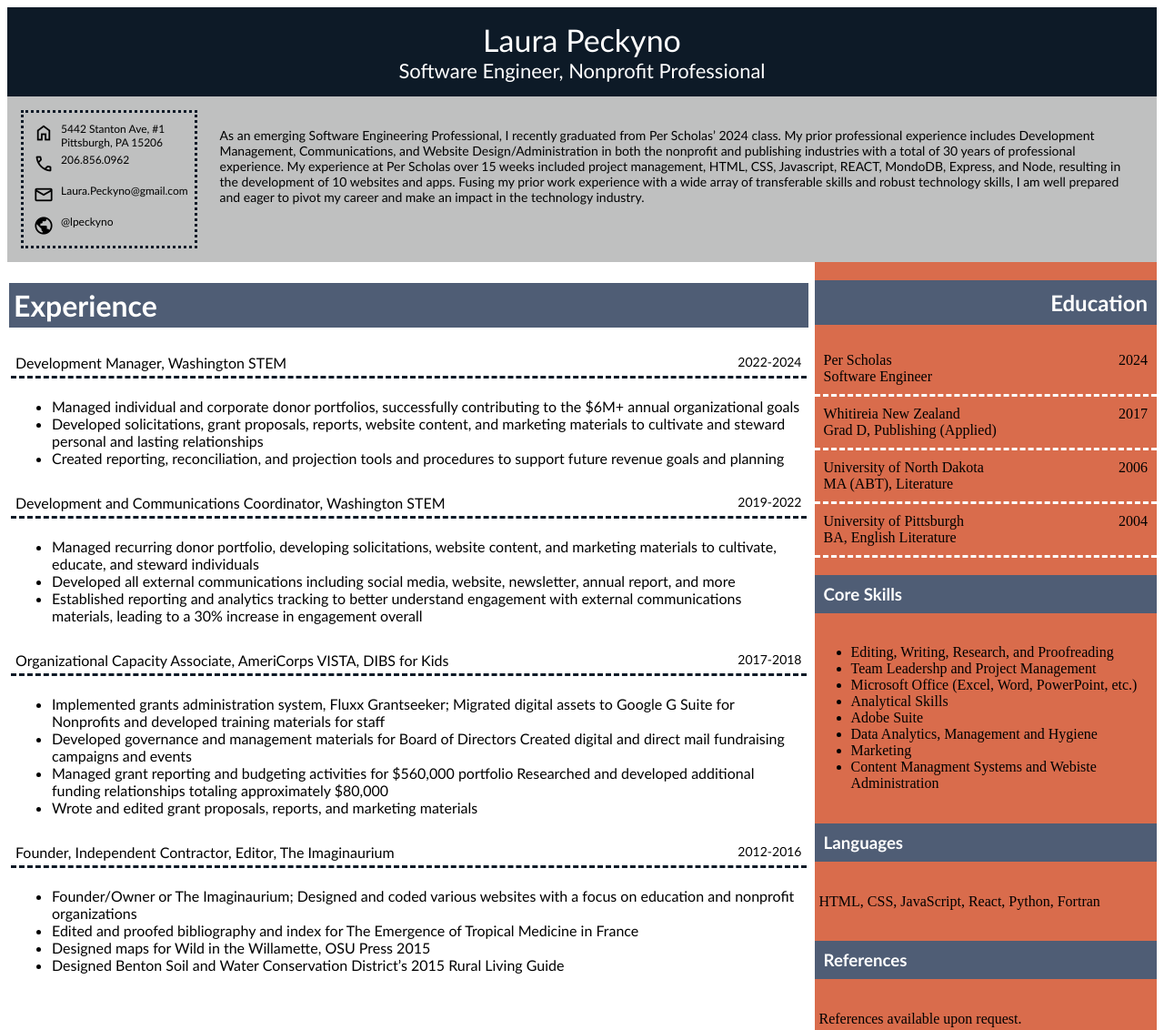
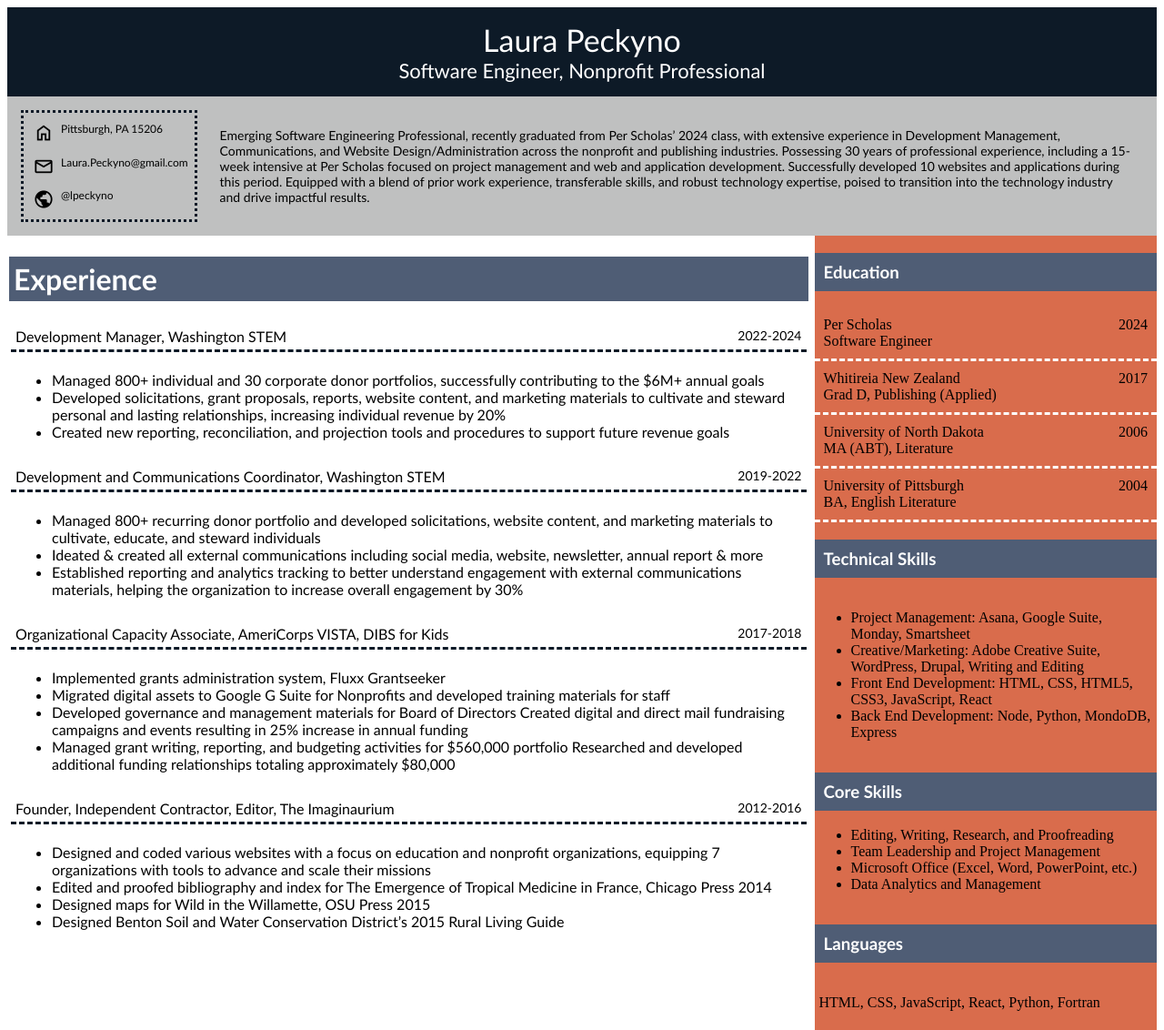
Before and after one commit to LauraPeckyno/resume, a plain HTML site: page index.html in a window 1280 px wide. Shown: the top 1132 px of the page at 91% size. Drawn offline with nearby package versions, Linux system fonts and the light colour scheme; a script that the page names is missing.

Commit message:
Updates to resume

```diff
--- a/index.html
+++ b/index.html
@@ -26,18 +26,7 @@
                                 home
                             </span>
                         </div>
-                        <div class="address">5442
-                            Stanton Ave, #1<br>Pittsburgh, PA 15206
-                        </div>
-                    </div>
-                    <div class="iconblock">
-                        <div class="icon">
-                            <span class="material-symbols-outlined">
-                                call
-                            </span>
-                        </div>
-                        <div class="address">
-                            206.856.0962
+                        <div class="address">Pittsburgh, PA 15206
                         </div>
                     </div>
                     <div class="iconblock">
@@ -61,20 +50,20 @@
                         </div>
                     </div>
                 </div>
-                <div class="summary"><p>As an emerging Software Engineering
-                        Professional, I recently graduated from Per Scholas’
-                        2024 class. My prior professional experience includes
-                        Development Management, Communications, and Website
-                        Design/Administration in both the nonprofit and
-                        publishing industries with a total of 30 years of
-                        professional experience. My experience at Per Scholas
-                        over 15 weeks included project management, HTML, CSS,
-                        Javascript, REACT, MondoDB, Express, and Node, resulting
-                        in the development of 10 websites and apps. Fusing my
-                        prior work experience with a wide array of transferable
-                        skills and robust technology skills, I am well prepared
-                        and eager to pivot my career and make an impact in the
-                        technology industry.</div>
+                <div class="summary"><p>Emerging Software Engineering
+                        Professional, recently graduated from Per Scholas’ 2024
+                        class, with extensive experience in Development
+                        Management, Communications, and Website
+                        Design/Administration across the nonprofit and
+                        publishing industries. Possessing 30 years of
+                        professional experience, including a 15-week intensive
+                        at Per Scholas focused on project management and web and
+                        application development. Successfully developed 10
+                        websites and applications during this period. Equipped
+                        with a blend of prior work experience, transferable
+                        skills, and robust technology expertise, poised to
+                        transition into the technology industry and drive
+                        impactful results.</div>
                 </div>
                 <div class="experienceContainer">
                     <div class="left">
@@ -89,21 +78,20 @@
                                 </div>
                             </div>
                             <div class="jobDesc">
-                                <ul><li>Managed individual and corporate donor
-                                        portfolios, successfully contributing to
-                                        the
-                                        $6M+ annual organizational goals</li>
+                                <ul><li>Managed 800+ individual and 30 corporate
+                                        donor portfolios, successfully
+                                        contributing to the $6M+ annual
+                                        goals</li>
                                     <li>Developed solicitations, grant
-                                        proposals,
-                                        reports, website content, and marketing
-                                        materials to cultivate and steward
-                                        personal
-                                        and lasting relationships</li>
-                                    <li>Created reporting, reconciliation, and
-                                        projection tools and procedures to
-                                        support
-                                        future revenue goals and
-                                        planning</li></ul></div>
+                                        proposals, reports, website content, and
+                                        marketing materials to cultivate and
+                                        steward personal and lasting
+                                        relationships, increasing individual
+                                        revenue by 20%</li>
+                                    <li>Created new reporting, reconciliation,
+                                        and projection tools and procedures to
+                                        support future revenue
+                                        goals</li></ul></div>
                         </div>
                         <div class="jobBox">
                             <div class="jobs">
@@ -116,22 +104,20 @@
                                 </div>
                             </div>
                             <div class="jobDesc">
-                                <ul><li>Managed recurring donor portfolio,
-                                        developing solicitations, website
-                                        content,
-                                        and marketing materials to cultivate,
-                                        educate, and steward individuals</li>
-                                    <li>Developed all external communications
-                                        including social media, website,
-                                        newsletter,
-                                        annual report, and more</li>
+                                <ul><li>Managed 800+ recurring donor portfolio
+                                        and developed solicitations, website
+                                        content, and marketing materials to
+                                        cultivate, educate, and steward
+                                        individuals</li>
+                                    <li>Ideated & created all external
+                                        communications including social media,
+                                        website, newsletter, annual report &
+                                        more</li>
                                     <li>Established reporting and analytics
-                                        tracking
-                                        to better understand engagement with
-                                        external communications materials,
-                                        leading
-                                        to a 30% increase in engagement
-                                        overall</li>
+                                        tracking to better understand engagement
+                                        with external communications materials,
+                                        helping the organization to increase
+                                        overall engagement by 30%</li>
                                 </div>
                             </div>
                             <div class="jobBox">
@@ -146,30 +132,22 @@
                                 </div>
                                 <div class="jobDesc">
                                     <ul><li>Implemented grants administration
-                                            system, Fluxx Grantseeker; Migrated
-                                            digital assets to Google G Suite for
-                                            Nonprofits and developed training
-                                            materials for staff
-
-                                        </li>
-                                        <li>
-                                            Developed governance and management
+                                            system, Fluxx Grantseeker</li>
+                                        <li>Migrated digital assets to Google G
+                                            Suite for Nonprofits and developed
+                                            training materials for staff</li>
+                                        <li>Developed governance and management
                                             materials for Board of Directors
                                             Created digital and direct mail
                                             fundraising campaigns and events
-                                        </li>
-                                        <li>
-                                            Managed grant reporting and
-                                            budgeting
-                                            activities for $560,000 portfolio
-                                            Researched and developed additional
-                                            funding relationships totaling
-                                            approximately $80,000
-                                        </li>
-                                        <li>
-                                            Wrote and edited grant proposals,
-                                            reports, and marketing materials
-                                        </li>
+                                            resulting in 25% increase in annual
+                                            funding</li>
+                                        <li>Managed grant writing, reporting,
+                                            and budgeting activities for
+                                            $560,000 portfolio Researched and
+                                            developed additional funding
+                                            relationships totaling approximately
+                                            $80,000</li>
                                     </ul>
 
                                 </div>
@@ -185,26 +163,20 @@
                                     </div>
                                 </div>
                                 <div class="jobDesc">
-                                    <ul><li>Founder/Owner or The Imaginaurium;
-                                            Designed and coded various websites
+                                    <ul><li>Designed and coded various websites
                                             with a focus on education and
-                                            nonprofit organizations
-                                        </li>
-                                        <li>
-                                            Edited and proofed bibliography and
+                                            nonprofit organizations, equipping 7
+                                            organizations with tools to advance
+                                            and scale their missions</li>
+                                        <li>Edited and proofed bibliography and
                                             index for The Emergence of Tropical
-                                            Medicine in France
-
-                                        </li>
-                                        <li>
-                                            Designed maps for Wild in the
-                                            Willamette, OSU Press 2015
-                                        </li>
-                                        <li>
-                                            Designed Benton Soil and Water
+                                            Medicine in France, Chicago Press
+                                            2014</li>
+                                        <li>Designed maps for Wild in the
+                                            Willamette, OSU Press 2015</li>
+                                        <li>Designed Benton Soil and Water
                                             Conservation District’s 2015 Rural
-                                            Living Guide
-                                        </li>
+                                            Living Guide</li>
                                     </ul>
                                 </div>
                             </div>
@@ -214,7 +186,7 @@
                         <div class="right">
                             <div class="skillsBox">
                                 <div class="skillArea">
-                                    <h2>Education</h2>
+                                    <h3>Education</h3>
                                     <!--img and dates + degree/cert/school-->
                                     <div class="schoolBox">
                                         <div class="school">
@@ -254,14 +226,35 @@
                                     </div>
                                 </div>
                                 <div class="skillArea">
-                                    <h3>Core Skills</h3>
+                                    <h3>Technical Skills</h3>
+                                    <ul>
+                                        <li>
+                                            Project Management: Asana, Google
+                                            Suite, Monday, Smartsheet
+                                        </li>
+                                        <li>
+                                            Creative/Marketing: Adobe Creative
+                                            Suite, WordPress, Drupal, Writing
+                                            and Editing
+                                        </li>
+                                        <li>
+                                            Front End Development: HTML, CSS,
+                                            HTML5, CSS3, JavaScript, React
+                                        </li>
+                                        <li>
+                                            Back End Development: Node, Python,
+                                            MondoDB, Express
+                                        </li>
+                                    </ul>
+                                </div>
+                                <div><h3>Core Skills</h3>
                                     <ul>
                                         <li>
                                             Editing, Writing, Research, and
                                             Proofreading
                                         </li>
                                         <li>
-                                            Team Leadershp and Project
+                                            Team Leadership and Project
                                             Management
                                         </li>
                                         <li>
@@ -269,21 +262,7 @@
                                             PowerPoint, etc.)
                                         </li>
                                         <li>
-                                            Analytical Skills
-                                        </li>
-                                        <li>
-                                            Adobe Suite
-                                        </li>
-                                        <li>
-                                            Data Analytics, Management and
-                                            Hygiene
-                                        </li>
-                                        <li>
-                                            Marketing
-                                        </li>
-                                        <li>
-                                            Content Managment Systems and
-                                            Webiste Administration
+                                            Data Analytics and Management
                                         </li>
                                     </ul>
                                 </div>
```
Also changed, not shown: app.js (added).
